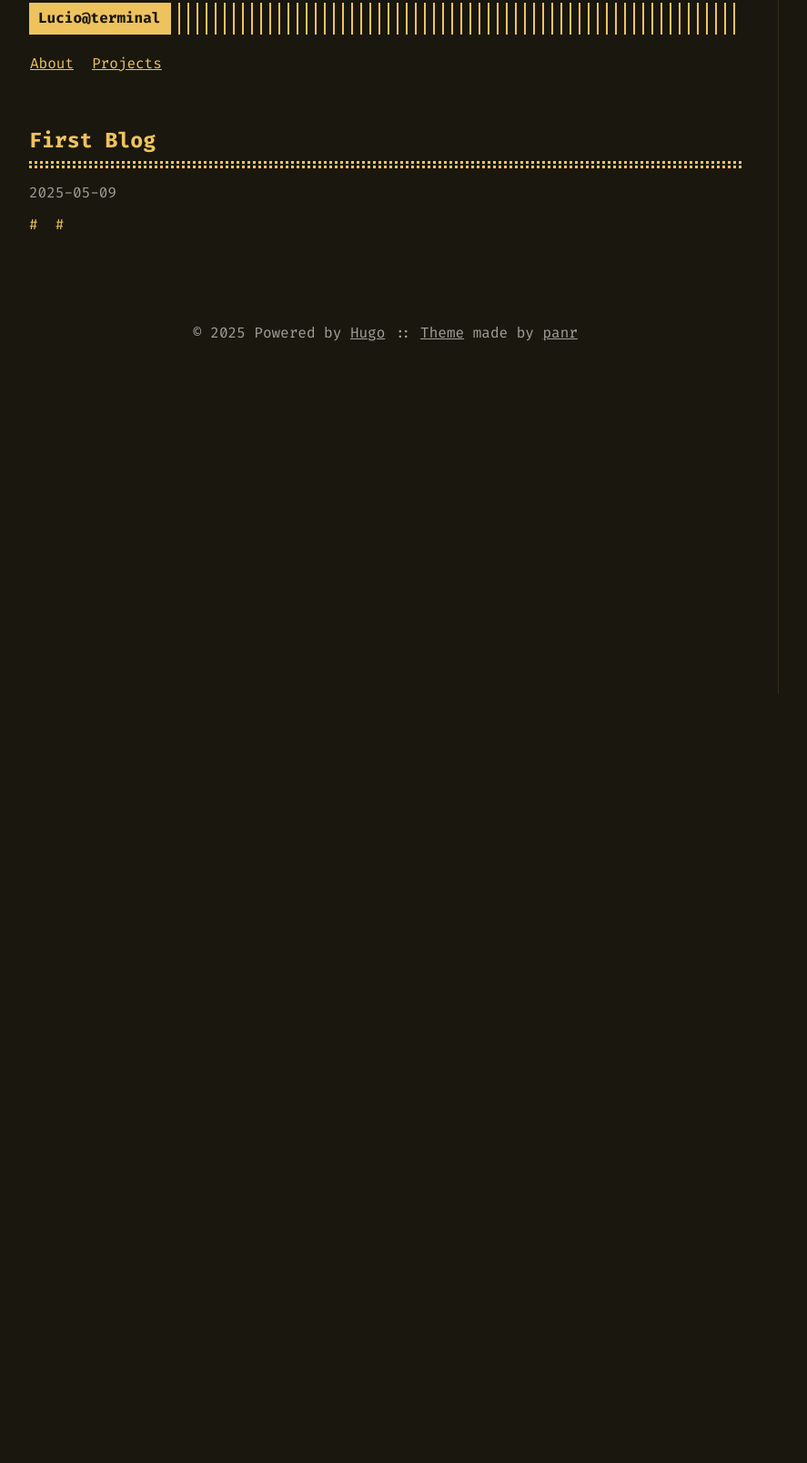
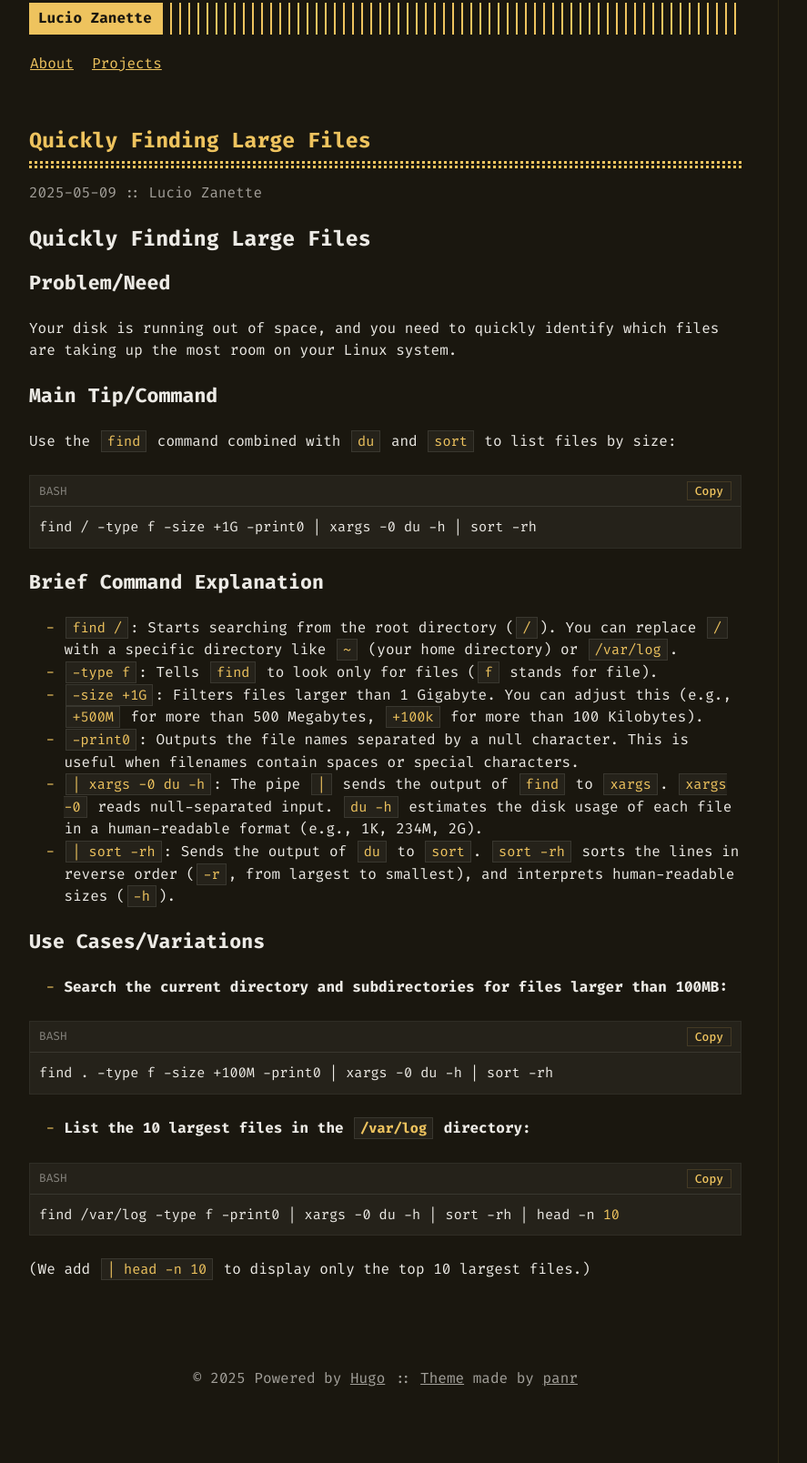
Before and after one commit to LucioZanette/luciozanette.github.io, a plain HTML site: page posts/first-blog/index.html in a window 1280 px wide. Shown: the part 37-1645 px from the top of the page at 91% size, without its empty margins (8-895 px from the left). Before the commit the page ends 800 px from the top, so only its background shows below. Drawn offline with Linux system fonts and the light colour scheme.

Commit message:
changes in first post

```diff
--- a/index.xml
+++ b/index.xml
@@ -9,11 +9,11 @@
     <lastBuildDate>Fri, 09 May 2025 17:50:51 -0300</lastBuildDate>
     <atom:link href="https://luciozanette.github.io/index.xml" rel="self" type="application/rss+xml" />
     <item>
-      <title>First Blog</title>
+      <title>Quickly Finding Large Files</title>
       <link>https://luciozanette.github.io/posts/first-blog/</link>
       <pubDate>Fri, 09 May 2025 17:20:08 -0300</pubDate>
       <guid>https://luciozanette.github.io/posts/first-blog/</guid>
-      <description></description>
+      <description>Quickly Finding Large Files Problem/Need Your disk is running out of space, and you need to quickly identify which files are taking up the most room on your Linux system.&#xA;Main Tip/Command Use the find command combined with du and sort to list files by size:&#xA;find / -type f -size +1G -print0 | xargs -0 du -h | sort -rh Brief Command Explanation find /: Starts searching from the root directory (/).</description>
     </item>
   </channel>
 </rss>
--- a/posts/first-blog/index.html
+++ b/posts/first-blog/index.html
@@ -2,12 +2,14 @@
 <html lang="en">
 <head>
 
-    <title>First Blog :: Lucio Zanette</title>
+    <title>Quickly Finding Large Files :: Lucio Zanette</title>
 
   <meta http-equiv="content-type" content="text/html; charset=utf-8">
 <meta name="viewport" content="width=device-width, initial-scale=1.0">
-<meta name="description" content="" />
-<meta name="keywords" content=", " />
+<meta name="description" content="Quickly Finding Large Files Problem/Need Your disk is running out of space, and you need to quickly identify which files are taking up the most room on your Linux system.
+Main Tip/Command Use the find command combined with du and sort to list files by size:
+find / -type f -size &#43;1G -print0 | xargs -0 du -h | sort -rh Brief Command Explanation find /: Starts searching from the root directory (/)." />
+<meta name="keywords" content="Linux, Shell, Commands, Disk Management, find, du, sort, Quick Tip" />
 
   <meta name="robots" content="noodp" />
 
@@ -75,14 +77,14 @@
 
 <meta property="og:locale" content="en" />
 <meta property="og:type" content="article" />
-<meta property="og:title" content="First Blog">
-<meta property="og:description" content="" />
+<meta property="og:title" content="Quickly Finding Large Files">
+<meta property="og:description" content="Quickly Finding Large Files Problem/Need Your disk is running out of space, and you need to quickly identify which files are taking up the most room on your Linux system.
+Main Tip/Command Use the find command combined with du and sort to list files by size:
+find / -type f -size &#43;1G -print0 | xargs -0 du -h | sort -rh Brief Command Explanation find /: Starts searching from the root directory (/)." />
 <meta property="og:url" content="https://luciozanette.github.io/posts/first-blog/" />
 <meta property="og:site_name" content="Lucio Zanette" />
 
-
-
-  <meta property="og:image" content="https://luciozanette.github.io/">
+  <meta property="og:image" content="https://luciozanette.github.io/og-image.png">
 
 <meta property="og:image:width" content="1200">
 <meta property="og:image:height" content="627">
@@ -112,7 +114,7 @@
     <div class="header__logo">
       <a href="/">
   <div class="logo">
-    Lucio@terminal
+    Lucio Zanette
   </div>
 </a>
 
@@ -165,25 +167,44 @@
 
 <article class="post">
   <h1 class="post-title">
-    <a href="https://luciozanette.github.io/posts/first-blog/">First Blog</a>
+    <a href="https://luciozanette.github.io/posts/first-blog/">Quickly Finding Large Files</a>
   </h1>
-  <div class="post-meta"><time class="post-date">2025-05-09</time></div>
-
-
-    <span class="post-tags">
-
-      #<a href="https://luciozanette.github.io/tags/"></a>&nbsp;
-
-      #<a href="https://luciozanette.github.io/tags/"></a>&nbsp;
-
-    </span>
+  <div class="post-meta"><time class="post-date">2025-05-09</time><span class="post-author">Lucio Zanette</span></div>
 
 
 
 
 
 
-  <div class="post-content"></div>
+
+  <div class="post-content"><div>
+        <h1 id="quickly-finding-large-files">Quickly Finding Large Files<a href="#quickly-finding-large-files" class="hanchor" ariaLabel="Anchor">#</a> </h1>
+<h2 id="problemneed">Problem/Need<a href="#problemneed" class="hanchor" ariaLabel="Anchor">#</a> </h2>
+<p>Your disk is running out of space, and you need to quickly identify which files are taking up the most room on your Linux system.</p>
+<h2 id="main-tipcommand">Main Tip/Command<a href="#main-tipcommand" class="hanchor" ariaLabel="Anchor">#</a> </h2>
+<p>Use the <code>find</code> command combined with <code>du</code> and <code>sort</code> to list files by size:</p>
+<div class="highlight"><pre tabindex="0" class="chroma"><code class="language-bash" data-lang="bash"><span class="line"><span class="cl">find / -type f -size +1G -print0 <span class="p">|</span> xargs -0 du -h <span class="p">|</span> sort -rh
+</span></span></code></pre></div><h2 id="brief-command-explanation">Brief Command Explanation<a href="#brief-command-explanation" class="hanchor" ariaLabel="Anchor">#</a> </h2>
+<ul>
+<li><code>find /</code>: Starts searching from the root directory (<code>/</code>). You can replace <code>/</code> with a specific directory like <code>~</code> (your home directory) or <code>/var/log</code>.</li>
+<li><code>-type f</code>: Tells <code>find</code> to look only for files (<code>f</code> stands for file).</li>
+<li><code>-size +1G</code>: Filters files larger than 1 Gigabyte. You can adjust this (e.g., <code>+500M</code> for more than 500 Megabytes, <code>+100k</code> for more than 100 Kilobytes).</li>
+<li><code>-print0</code>: Outputs the file names separated by a null character. This is useful when filenames contain spaces or special characters.</li>
+<li><code>| xargs -0 du -h</code>: The pipe <code>|</code> sends the output of <code>find</code> to <code>xargs</code>. <code>xargs -0</code> reads null-separated input. <code>du -h</code> estimates the disk usage of each file in a human-readable format (e.g., 1K, 234M, 2G).</li>
+<li><code>| sort -rh</code>: Sends the output of <code>du</code> to <code>sort</code>. <code>sort -rh</code> sorts the lines in reverse order (<code>-r</code>, from largest to smallest), and interprets human-readable sizes (<code>-h</code>).</li>
+</ul>
+<h2 id="use-casesvariations">Use Cases/Variations<a href="#use-casesvariations" class="hanchor" ariaLabel="Anchor">#</a> </h2>
+<ul>
+<li><strong>Search the current directory and subdirectories for files larger than 100MB:</strong></li>
+</ul>
+<div class="highlight"><pre tabindex="0" class="chroma"><code class="language-bash" data-lang="bash"><span class="line"><span class="cl">find . -type f -size +100M -print0 <span class="p">|</span> xargs -0 du -h <span class="p">|</span> sort -rh
+</span></span></code></pre></div><ul>
+<li><strong>List the 10 largest files in the <code>/var/log</code> directory:</strong></li>
+</ul>
+<div class="highlight"><pre tabindex="0" class="chroma"><code class="language-bash" data-lang="bash"><span class="line"><span class="cl">find /var/log -type f -print0 <span class="p">|</span> xargs -0 du -h <span class="p">|</span> sort -rh <span class="p">|</span> head -n <span class="m">10</span>
+</span></span></code></pre></div><p>(We add <code>| head -n 10</code> to display only the top 10 largest files.)</p>
+
+      </div></div>
 
 
 
--- a/posts/index.xml
+++ b/posts/index.xml
@@ -9,11 +9,11 @@
     <lastBuildDate>Fri, 09 May 2025 17:50:51 -0300</lastBuildDate>
     <atom:link href="https://luciozanette.github.io/posts/index.xml" rel="self" type="application/rss+xml" />
     <item>
-      <title>First Blog</title>
+      <title>Quickly Finding Large Files</title>
       <link>https://luciozanette.github.io/posts/first-blog/</link>
       <pubDate>Fri, 09 May 2025 17:20:08 -0300</pubDate>
       <guid>https://luciozanette.github.io/posts/first-blog/</guid>
-      <description></description>
+      <description>Quickly Finding Large Files Problem/Need Your disk is running out of space, and you need to quickly identify which files are taking up the most room on your Linux system.&#xA;Main Tip/Command Use the find command combined with du and sort to list files by size:&#xA;find / -type f -size +1G -print0 | xargs -0 du -h | sort -rh Brief Command Explanation find /: Starts searching from the root directory (/).</description>
     </item>
   </channel>
 </rss>
--- a/sitemap.xml
+++ b/sitemap.xml
@@ -2,13 +2,13 @@
 <urlset xmlns="http://www.sitemaps.org/schemas/sitemap/0.9"
   xmlns:xhtml="http://www.w3.org/1999/xhtml">
   <url>
-    <loc>https://luciozanette.github.io/posts/first-blog/</loc>
-    <lastmod>2025-05-09T17:50:51-03:00</lastmod>
-  </url><url>
     <loc>https://luciozanette.github.io/</loc>
     <lastmod>2025-05-09T17:50:51-03:00</lastmod>
   </url><url>
     <loc>https://luciozanette.github.io/posts/</loc>
+    <lastmod>2025-05-09T17:50:51-03:00</lastmod>
+  </url><url>
+    <loc>https://luciozanette.github.io/posts/first-blog/</loc>
     <lastmod>2025-05-09T17:50:51-03:00</lastmod>
   </url><url>
     <loc>https://luciozanette.github.io/categories/</loc>
```
Also changed, not shown: 404.html (+1 -1 lines), categories/index.html (+1 -1 lines), index.html (+6 -12 lines), posts/index.html (+6 -12 lines), tags/index.html (+1 -1 lines).
